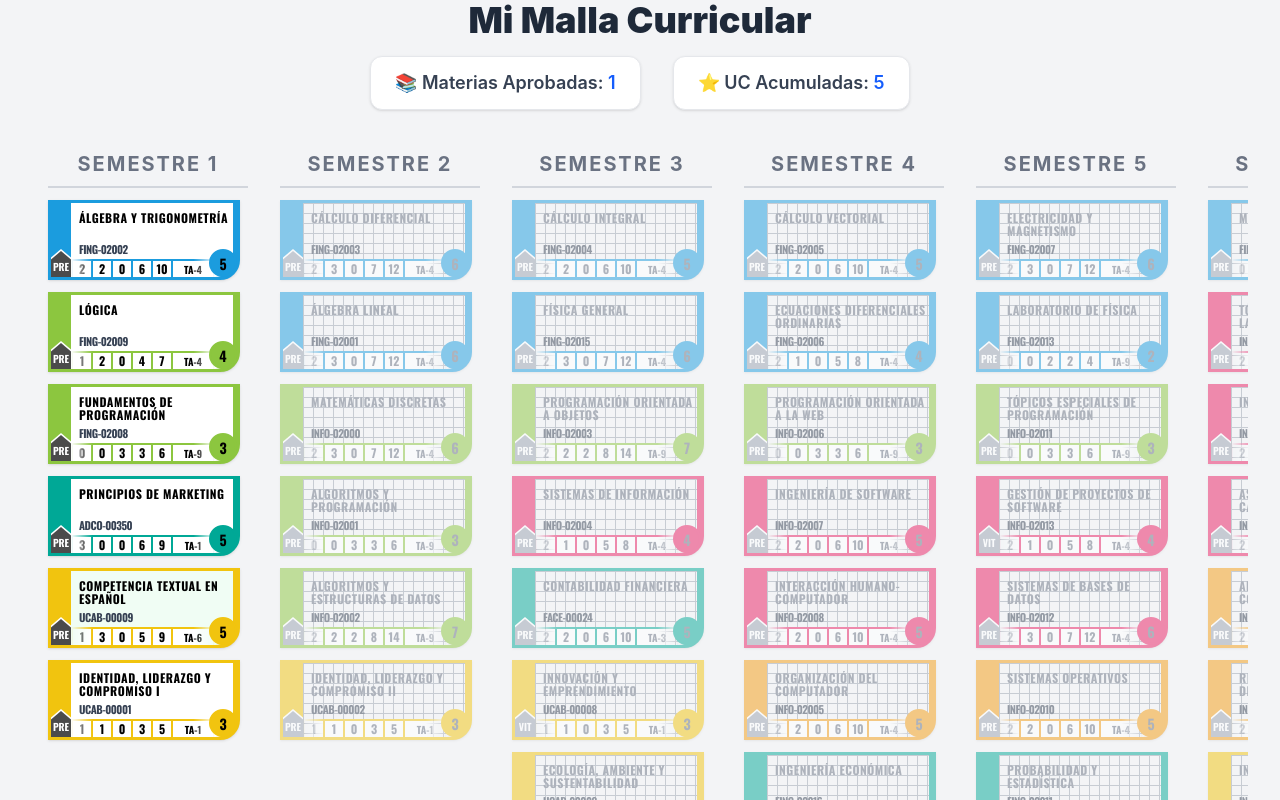
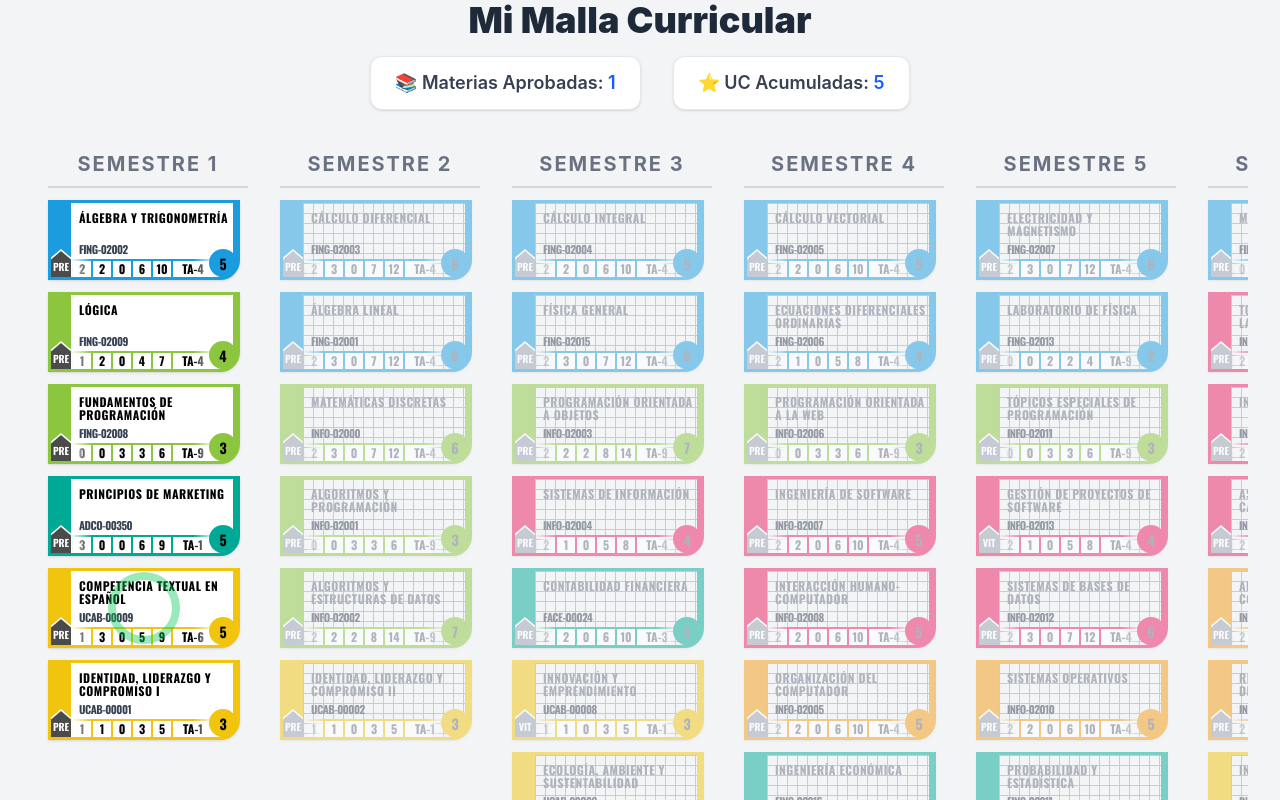
Before and after one commit to earmasag/malla-curricular, a React (Vite) app: page / in a window 1280 px wide. Both pictures are taken after a click on the element 144 px from the left and 608 px from the top of the page. Built offline with nearby package versions, Linux system fonts and the light colour scheme.

Commit message:
add: nueva vista para materia aprobada

```diff
--- a/src/components/MateriaCard/MateriaCard.tsx
+++ b/src/components/MateriaCard/MateriaCard.tsx
@@ -36,11 +36,8 @@ export default function MateriaCard({ materia, onClick }: MateriaCardProps) {
     // Obtenemos el color desde nuestro Diccionario usando la llave `areaFormacion`
     const colorArea = areasColorMap[areaFormacion] || "#bfdbfe";
 
-    // Mantenemos siempre el color del área para los bordes y acentos
+    // Colores del borde y acento basados puramente en su estado
     const currentHexColor = colorArea;
-
-    // Colores del fondo principal del texto
-    const innerBgClass = isAprobada ? "bg-green-50" : "bg-white";
 
     // Si está bloqueada, le aplicamos una grilla con CSS lineal
     const gridStyle = isBloqueada ? {
@@ -62,7 +59,7 @@ export default function MateriaCard({ materia, onClick }: MateriaCardProps) {
 
             {/* Cuadro principal blanco o con grilla */}
             <div
-                className={`absolute left-5 right-1 top-0 bottom-0 flex flex-col ${innerBgClass} items-start justify-start pr-0 rounded-br-[18px]`}
+                className={`absolute left-5 right-1 top-0 bottom-0 flex flex-col bg-white items-start justify-start pr-0 rounded-br-[18px]`}
                 style={gridStyle}
             >
                 <p
@@ -109,7 +106,7 @@ export default function MateriaCard({ materia, onClick }: MateriaCardProps) {
                 <div className={`flex items-center justify-center w-5 h-[16px] bg-white border-r-2 text-[12px] font-semibold ${textClass}`} style={{ borderColor: currentHexColor }}>
                     {horasTotales}
                 </div>
-                <div className={`flex items-center justify-center w-10 h-[16px] bg-white text-[10px] font-semibold ${textClass}`}>
+                <div className={`flex items-center justify-center w-10 h-[16px] bg-white text-[12px] font-semibold ${textClass}`}>
                     {taxonomia}
                 </div>
             </div>
@@ -122,6 +119,13 @@ export default function MateriaCard({ materia, onClick }: MateriaCardProps) {
                 {unidadesCredito}
             </div>
 
+            {/* Sello de Aprobado (Círculo verde hueco superpuesto) */}
+            {isAprobada && (
+                <div className="absolute inset-0 flex items-center justify-center pointer-events-none z-30 overflow-hidden rounded-br-[18px]">
+                    <div className="size-18 rounded-full border-8 border-green-500 opacity-40"></div>
+                </div>
+            )}
+
         </div>
     );
 }
```
